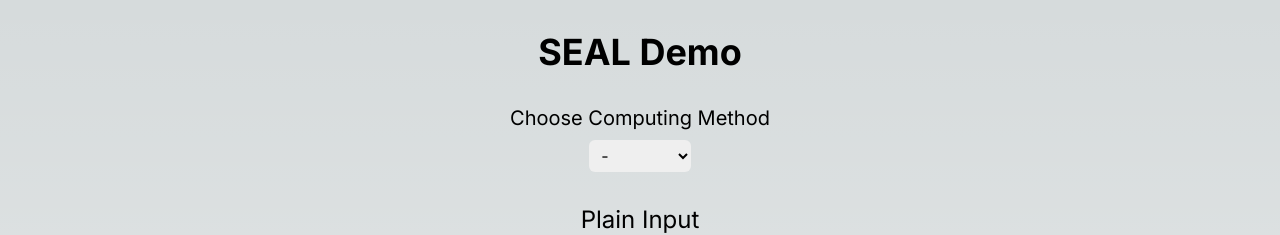
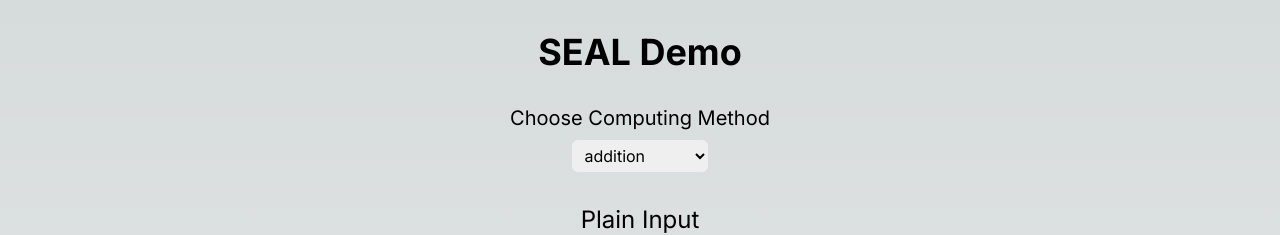
Before and after one commit to Ayahiro-Inatsugu/TFHE, a Next.js app in the folder frontend/: page / in a window 1280 px wide. Shown: the top 235 px of the page. Built offline with nearby package versions, Linux system fonts and the light colour scheme.

Commit message:
add：演算手法を選択できるようにする

```diff
--- a/frontend/src/app/api/evaluate/route.ts
+++ b/frontend/src/app/api/evaluate/route.ts
@@ -12,6 +12,7 @@ type AddResponseData = {
 export async function POST(req: Request) {
   try {
     const { evaluator, encryptor, decryptor, batchEncoder, seal, context } = await initializeSeal();
+    const { computingMethod } = await req.json();
 
     // ファイルから暗号文を読み込む
     const filePath1 = path.join(process.cwd(), 'data', 'cipherText1.txt');
@@ -25,22 +26,21 @@ export async function POST(req: Request) {
     cipherTextLoad_1.load(context, cipherTextBase64_1);
     cipherTextLoad_2.load(context, cipherTextBase64_2);
 
+    const accumulatedCipherText = seal.CipherText();
+
+    // 演算手法によって処理を変更
+    if (computingMethod === 'addition') {
     // 加算
-    // const accumulatedCipherText = seal.CipherText();
-    // evaluator.add(cipherTextLoad_1, cipherTextLoad_2, accumulatedCipherText);
-
-    // 乗算
-    const accumulatedCipherText = seal.CipherText();
-    evaluator.multiply(cipherTextLoad_1, cipherTextLoad_2, accumulatedCipherText);
-
-    // 減算
-    // const accumulatedCipherText = seal.CipherText();
-    // evaluator.sub(cipherTextLoad_1, cipherTextLoad_2, accumulatedCipherText);
-
-    // 累乗
-    // const accumulatedCipherText = seal.CipherText();
-    // evaluator.square(cipherTextLoad_1, cipherTextLoad_2, accumulatedCipherText);
-
+      evaluator.add(cipherTextLoad_1, cipherTextLoad_2, accumulatedCipherText);
+    } else if (computingMethod ==='subtraction') {
+      // 減算
+      evaluator.sub(cipherTextLoad_1, cipherTextLoad_2, accumulatedCipherText);
+    } else if (computingMethod ==='multiplication') {
+      // 乗算
+      evaluator.multiply(cipherTextLoad_1, cipherTextLoad_2, accumulatedCipherText);
+    } else {
+      throw new Error('Invalid computing method');
+    }
     // 加算結果の暗号文をBase64文字列として保存
     const cipherTextBase64 = accumulatedCipherText.save();
     const filePath = path.join(process.cwd(), 'data', 'accumulatedCipherText.txt');
--- a/frontend/src/app/features/top/Top.tsx
+++ b/frontend/src/app/features/top/Top.tsx
@@ -12,12 +12,17 @@ import { postDecrypt } from '@/services/postDecrypt';
 import { resetTextBox } from '@/utils/resetTextBox';
 
 export const Top: FC = () => {
+  const [computingMethod, setComputingMethod] = useState<string>('addition');
   const [inputLeft, setInputLeft] = useState<string>('');
   const [inputRight, setInputRight] = useState<string>('');
   const [cipherTextLeft, setCipherTextLeft] = useState<string>('');
   const [cipherTextRight, setCipherTextRight] = useState<string>('');
   const [cipherOutput, setCipherOutput] = useState<string>('');
   const [plainOutput, setPlainOutput] = useState<number | undefined>();
+
+  const handleChangeComputingMethod = (event: React.ChangeEvent<HTMLSelectElement>) => {
+    setComputingMethod(event.target.value);
+  };
 
   const handleInputLeftChange = (event: React.ChangeEvent<HTMLTextAreaElement>) => {
     setInputLeft(event.target.value);
@@ -31,7 +36,7 @@ export const Top: FC = () => {
       const { cipherText1, cipherText2 } = await postEncrypt(inputLeft, inputRight);
       setCipherTextLeft(cipherText1);
       setCipherTextRight(cipherText2);
-      const { cipherText } = await postEvaluate();
+      const { cipherText } = await postEvaluate(computingMethod);
       setCipherOutput(cipherText);
     } catch (error: any) {
       console.error('Request failed:', error);
@@ -48,6 +53,7 @@ export const Top: FC = () => {
   };
 
   const handleReset = () => {
+    setComputingMethod('addition');
     setInputLeft('');
     setInputRight('');
     setCipherTextLeft('');
@@ -61,8 +67,13 @@ export const Top: FC = () => {
     <>
       <main className="flex flex-col items-center gap-8 p-8">
           <h1 className="text-4xl font-bold">SEAL Demo</h1>
-          <ComputingSelect />
+          <ComputingSelect
+            computingMethod={computingMethod}
+            handleChangeComputingMethod={handleChangeComputingMethod}
+          />
           <PlainInputTextBox
+            inputLeft={inputLeft}
+            inputRight={inputRight}
             handleInputLeftChange={handleInputLeftChange}
             handleInputRightChange={handleInputRightChange}
           />
--- a/frontend/src/components/features/top/ComputingSelect.tsx
+++ b/frontend/src/components/features/top/ComputingSelect.tsx
@@ -1,15 +1,13 @@
 import React from 'react'
 
-const ComputingSelect = () => {
+const ComputingSelect = ({computingMethod, handleChangeComputingMethod}) => {
   return (
     <div className="w-1/3 flex flex-col items-center gap-2">
       <p className="text-xl">Choose Computing Method</p>
-      <select name="" id="" className="w-1/4 h-8 px-2 text-black rounded-md">
-        <option value="">-</option>
-        <option value="">加法</option>
-        <option value="">減法</option>
-        <option value="">乗法</option>
-        <option value="">除法</option>
+      <select name="" id="" value={computingMethod} onChange={handleChangeComputingMethod} className="w-1/3 h-8 px-2 text-black rounded-md">
+        <option value="addition">addition</option>
+        <option value="subtraction">subtraction</option>
+        <option value="multiplication">multiplication</option>
       </select>
     </div>
   )
--- a/frontend/src/services/postEvaluate.ts
+++ b/frontend/src/services/postEvaluate.ts
@@ -1,9 +1,10 @@
-export const postEvaluate = async () => {
+export const postEvaluate = async (computingMethod: string) => {
   const res = await fetch('/api/evaluate', {
     method: 'POST',
     headers: {
       'Content-Type': 'application/json'
     },
+    body: JSON.stringify({ computingMethod: computingMethod })
   });
   const data = await res.json();
   const { cipherText } = data;
```
